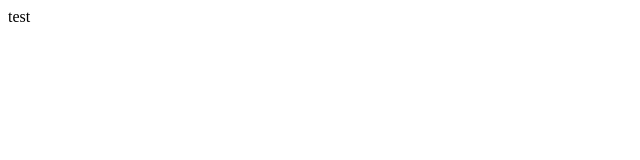
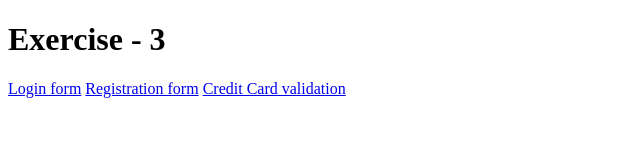
Before and after one commit to Prex-san/internet-programming-lab, a plain HTML site: page index.html in a window 1280 px wide. Shown: the whole page, without its empty margins (0-640 px from the left). Drawn offline with Linux system fonts and the light colour scheme.

Commit message:
Add pages for exercise - 3

```diff
--- a/index.html
+++ b/index.html
@@ -2,10 +2,12 @@
 <html lang="en">
 <head>
     <meta charset="UTF-8">
-    <meta http-equiv="X-UA-Compatible" content="IE=edge">
     <title>Home</title>
 </head>
 <body>
-    test
+    <h1>Exercise - 3</h1>
+    <a href="./login-form.html">Login form</a>
+    <a href="./registration-form.html">Registration form</a>
+    <a href="credit-card.html">Credit Card validation</a>
 </body>
 </html>
```
Also changed, not shown: credit-card.html (added), login-form.html (added), registration-form.html (added).
